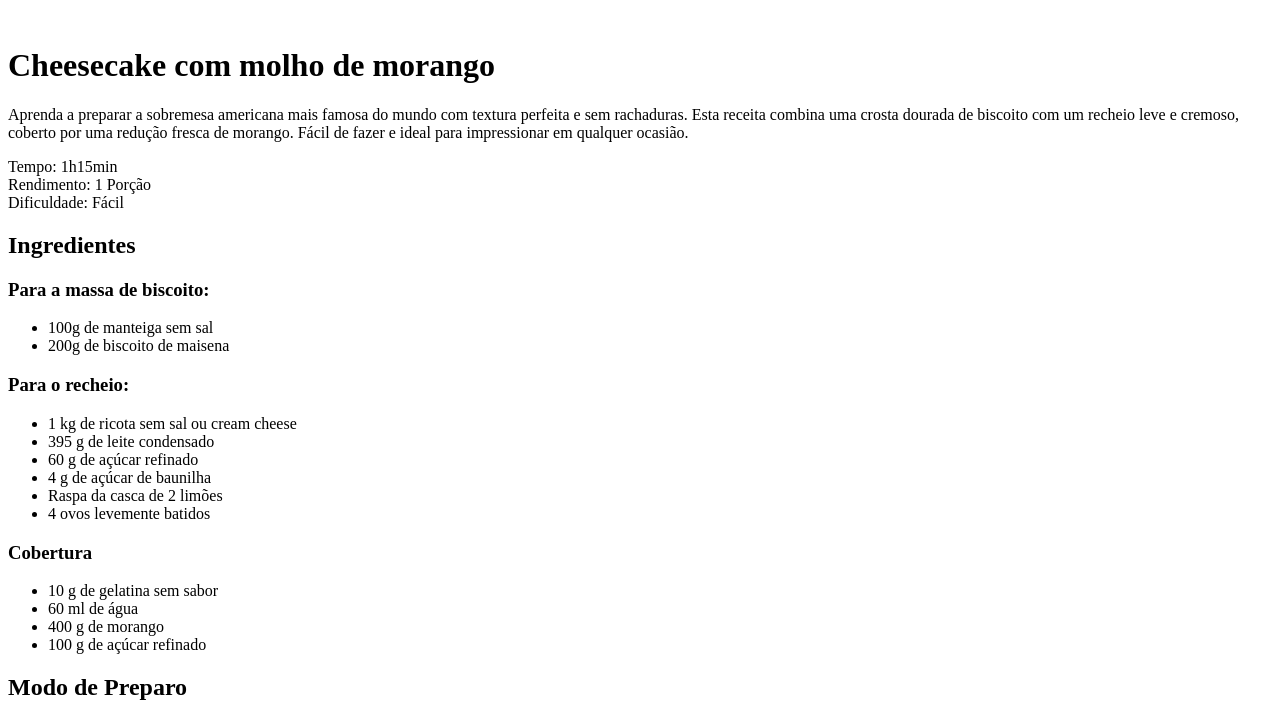
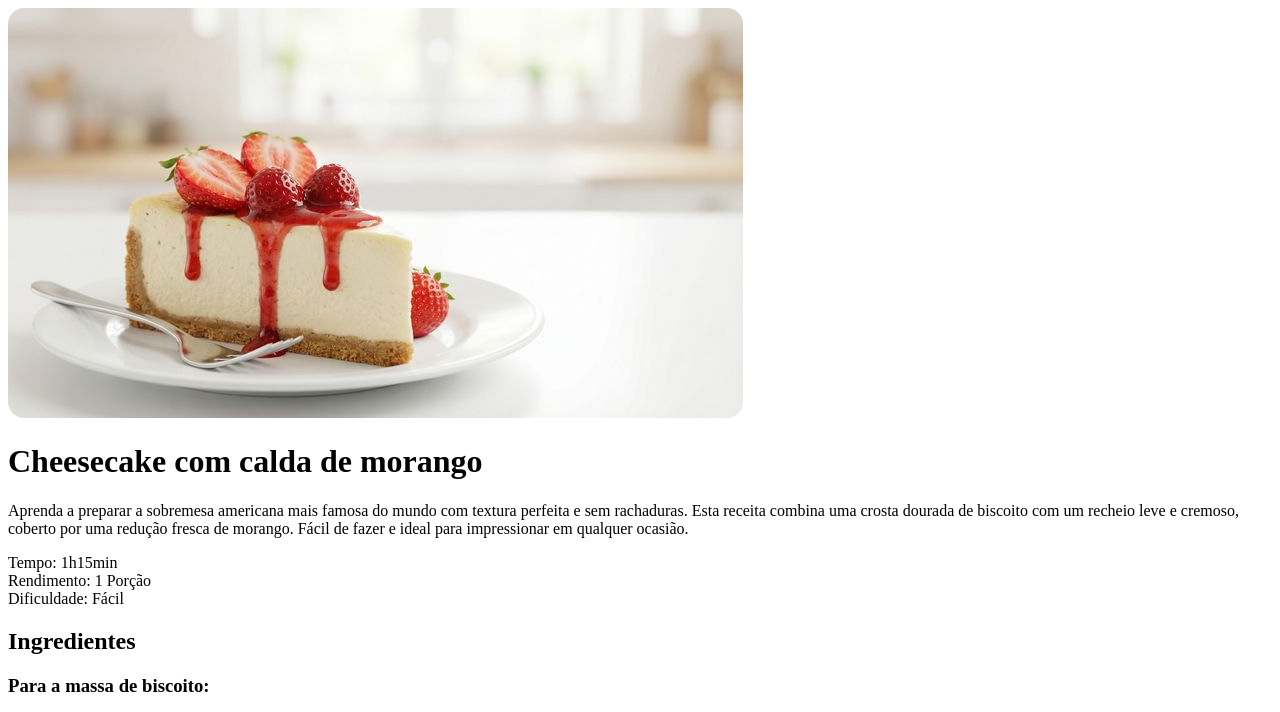
Before and after one commit to i-brandao/Pagina-de-receita, a plain HTML site: page index.html in a window 1280 px wide. Shown: the top 712 px of the page. Drawn offline with Linux system fonts and the light colour scheme.

Commit message:
Add images and style

```diff
--- a/index.html
+++ b/index.html
@@ -4,17 +4,19 @@
     <meta charset="UTF-8">
     <meta name="viewport" content="width=device-width, initial-scale=1.0">
     <title>Página de receita</title>
+
+    <link rel="stylesheet" href="style.css">
 </head>
 <body>
 
     <div id="page">
 
-        <img src="" alt="">
+        <img src="Assets/cheesecake.jpeg" alt="Cheesecake com calda de morango">
         <main>
 
             <section id="About"></section>
 
-                <h1>Cheesecake com molho de morango</h1>
+                <h1>Cheesecake com calda de morango</h1>
 
                 <p>Aprenda a preparar a sobremesa americana mais famosa do mundo com textura perfeita e sem rachaduras. Esta receita combina uma crosta dourada de biscoito com um recheio leve e cremoso, coberto por uma redução fresca de morango. Fácil de fazer e ideal para impressionar em qualquer ocasião.</p>
 
--- /dev/null
+++ b/style.css
@@ -0,0 +1,3 @@
+img {
+  border-radius: 16px;
+}
```
Also changed, not shown: Assets/Backgroundnormal.jpeg (added), Assets/Backgroundpink.jpg (added), Assets/Cheesecake.png (added), Assets/Colagem.png (added), Assets/cheesecake.jpeg (added), 1 other file.
